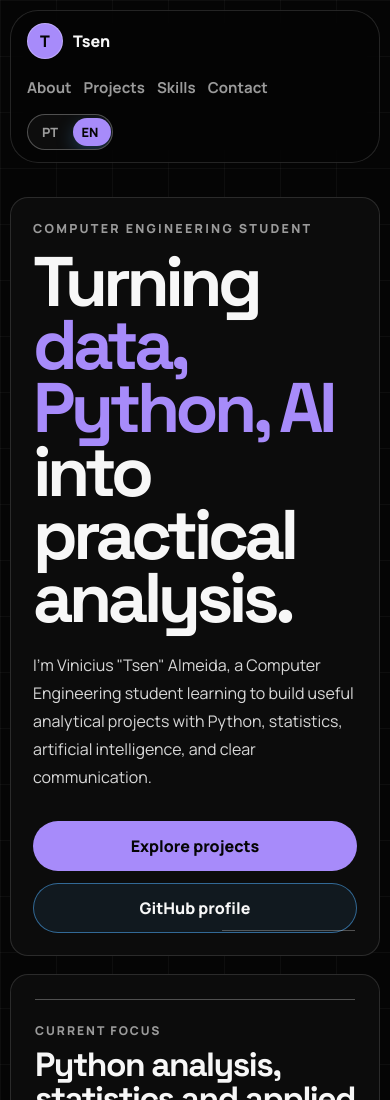
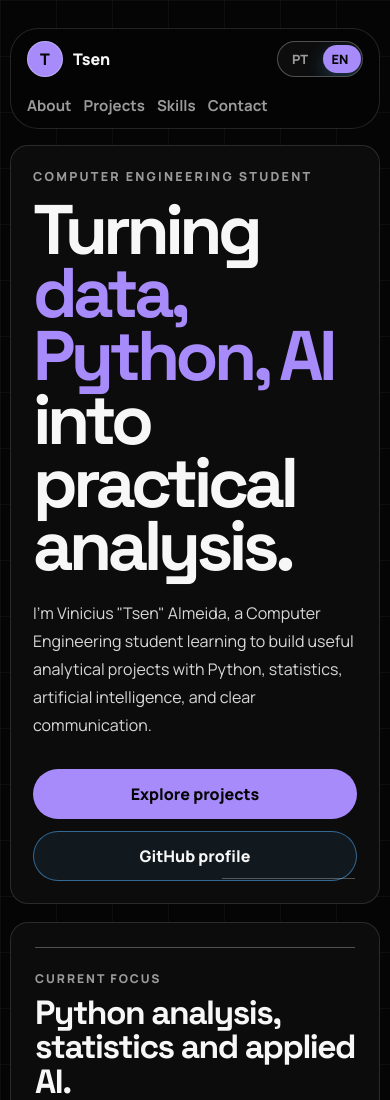
Before and after one commit to tsenpeed/tsenpeed.github.io, a plain HTML site: page index.html in a window 390 px wide. Shown: the top 1100 px of the page. Drawn offline with Linux system fonts and the light colour scheme.

Commit message:
Fix mobile language switch position

```diff
--- a/styles.css
+++ b/styles.css
@@ -704,13 +704,19 @@ h3 {
   }
 
   .topbar {
-    position: static;
+    position: relative;
     flex-direction: column;
   }
 
   .topbar-actions {
     width: 100%;
-    justify-content: space-between;
+    justify-content: flex-start;
+  }
+
+  .language-toggle {
+    position: absolute;
+    top: 12px;
+    right: 16px;
   }
 
   .topbar nav {
```
